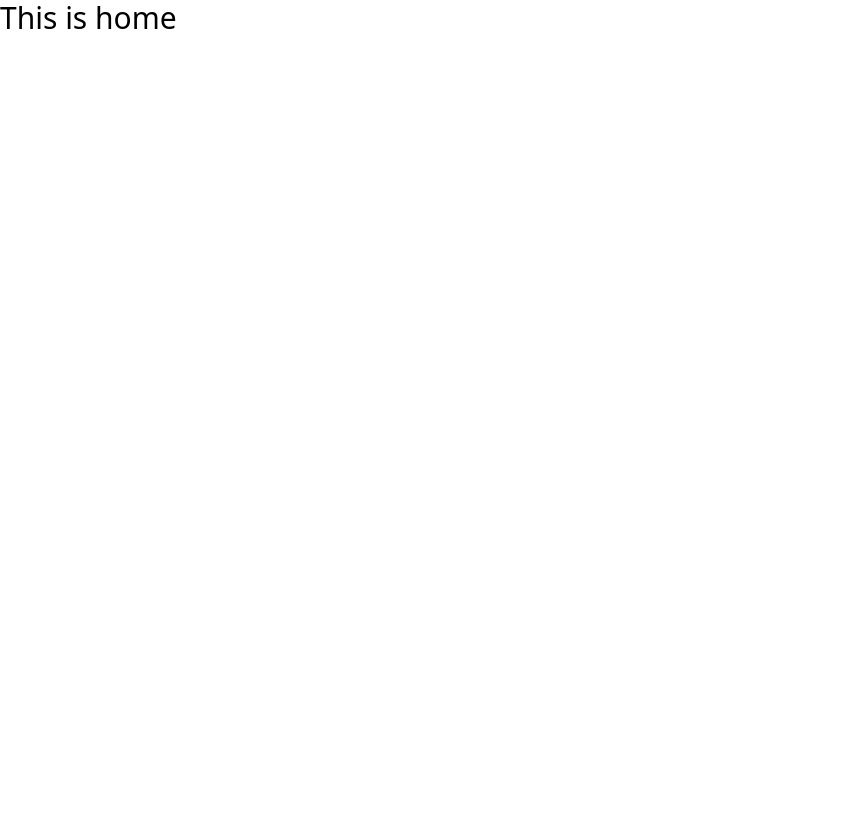
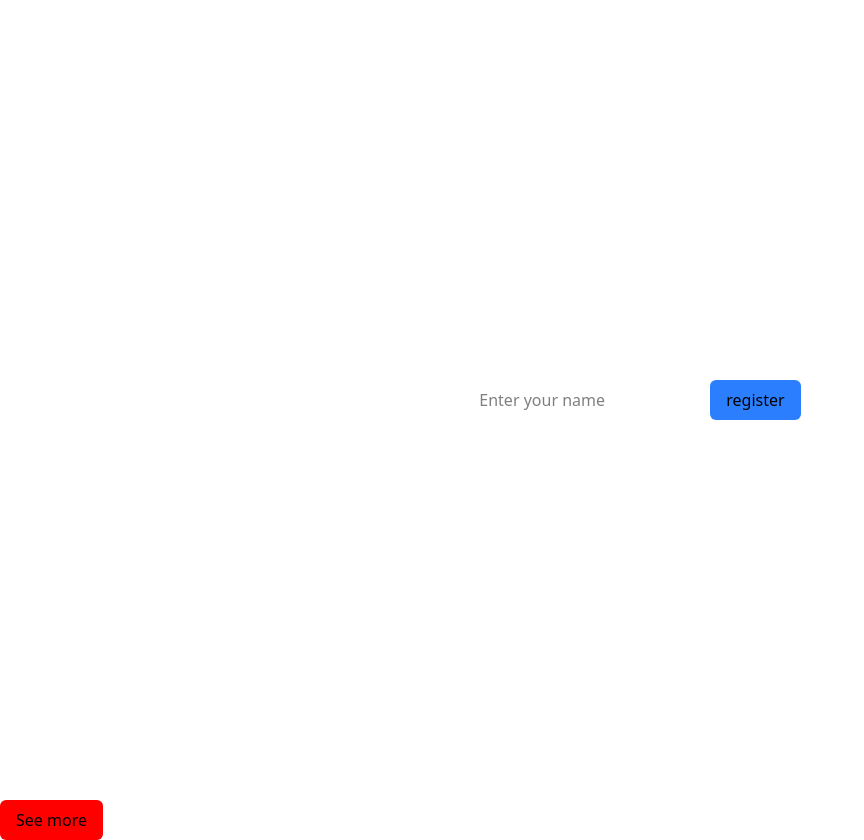
Before and after one commit to sagun-basnet/react-IIC-group-I, a React (Vite) app: page / in a window 1280 px wide. Shown: the whole page, without its empty margins (0-864 px from the left). Before the commit the page ends 800 px from the top, so only its background shows below. Built offline with nearby package versions, Linux system fonts and the light colour scheme.

Commit message:
conditional rendaring

```diff
--- a/src/App.jsx
+++ b/src/App.jsx
@@ -1,8 +1,12 @@
+import Button from "./components/Button";
+import Form from "./components/Form";
 import Home from "./pages/Home";
 const App = () => {
   return (
     <>
-      <Home title="This is home" />
+      {/* <Home title="This is home" /> */}
+      <Form type="register" />
+      <Button text="See more" color="red" />
     </>
   );
 };
--- /dev/null
+++ b/src/components/Button.jsx
@@ -0,0 +1,14 @@
+import React from "react";
+
+const Button = ({ text, color }) => {
+  return (
+    <button
+      style={{ backgroundColor: `${color}` }}
+      className={`p-2 px-4 rounded-md`}
+    >
+      {text}
+    </button>
+  );
+};
+
+export default Button;
--- /dev/null
+++ b/src/components/Form.jsx
@@ -0,0 +1,12 @@
+import React from "react";
+
+const Form = ({ type }) => {
+  return (
+    <div className="h-screen flex justify-center items-center">
+      <input type="text" placeholder="Enter your name" />
+      <button className="p-2 px-4 bg-blue-500 rounded-md">{type}</button>
+    </div>
+  );
+};
+
+export default Form;
```
